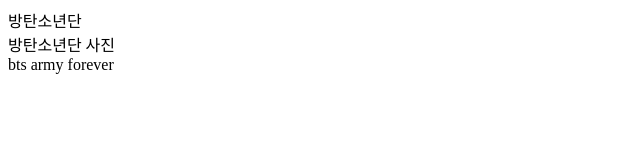
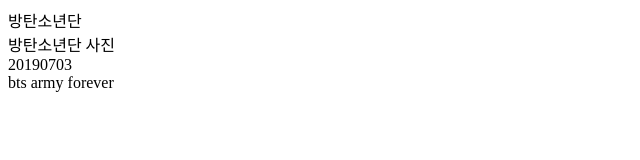
Before and after one commit to lang0909/bts-army-page, a plain HTML site: page index.html in a window 1280 px wide. Shown: the whole page, without its empty margins (0-640 px from the left). Drawn offline with Linux system fonts and the light colour scheme.

Commit message:
add footer with current date

```diff
--- a/index.html
+++ b/index.html
@@ -1,5 +1,6 @@
 <html>
 	<head>방탄소년단</head>
 	<div>방탄소년단 사진</div>
+	<footer>20190703</footer>
 	<body>bts army forever</body>
 </html>
```
